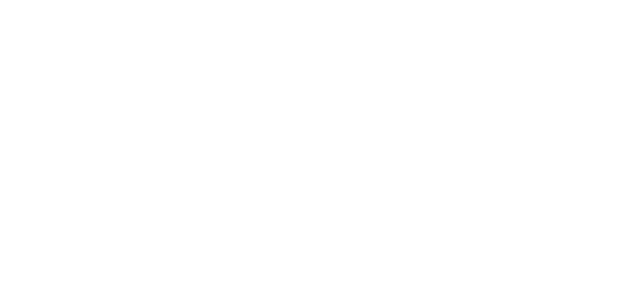
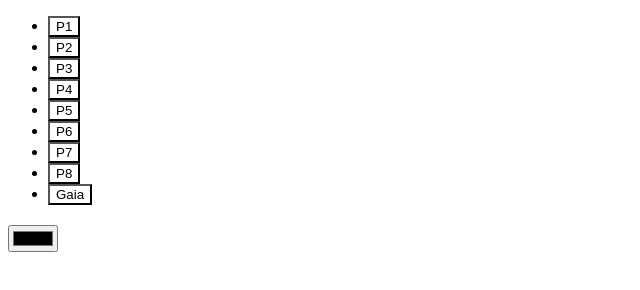
Before and after one commit to yisuseas/age-of-palettes, a website built with Vite: page index.html in a window 1280 px wide. Shown: the whole page, without its empty margins (0-640 px from the left). Built offline with nearby package versions, Linux system fonts and the light colour scheme.

Commit message:
App Skeleton

```diff
--- a/index.html
+++ b/index.html
@@ -5,9 +5,26 @@
 		<link rel="icon" type="image/svg+xml" href="/favicon.svg" />
 		<meta name="viewport" content="width=device-width, initial-scale=1.0" />
 		<title>age-of-palettes</title>
+		<link rel="stylesheet" href="./src/styles.css" />
 	</head>
 	<body>
-		<div id="app"></div>
+		<div id="app">
+			<ul id="player-list">
+				<li id="Player 1"><button>P1</button></li>
+				<li id="Player 2"><button>P2</button></li>
+				<li id="Player 3"><button>P3</button></li>
+				<li id="Player 4"><button>P4</button></li>
+				<li id="Player 5"><button>P5</button></li>
+				<li id="Player 6"><button>P6</button></li>
+				<li id="Player 7"><button>P7</button></li>
+				<li id="Player 8"><button>P8</button></li>
+				<li id="Gaia"><button>Gaia</button></li>
+			</ul>
+			<div id="editor">
+				<h2></h2>
+				<input type="color" name="picker" id="picker" />
+			</div>
+		</div>
 		<script type="module" src="/src/main.ts"></script>
 	</body>
 </html>
--- /dev/null
+++ b/src/constant.ts
@@ -0,0 +1,5 @@
+import type { PlayerName } from "./types";
+
+export const ALL_PLAYER_NAMES = Array.from({ length: 9 }, (_, idx) =>
+	idx < 8 ? `Player ${idx + 1}` : "Gaia"
+) as PlayerName[];
--- /dev/null
+++ b/src/styles.css
@@ -0,0 +1,19 @@
+.hidden {
+	display: none;
+}
+
+#player-list {
+	li.selected {
+		background-color: gray;
+	}
+
+	button {
+		background-color: var(--bg);
+		color: var(--fg);
+	}
+}
+
+button,
+input[type="color"] {
+	cursor: pointer;
+}
```
Also changed, not shown: src/types.ts (added, +17 -0 lines).
